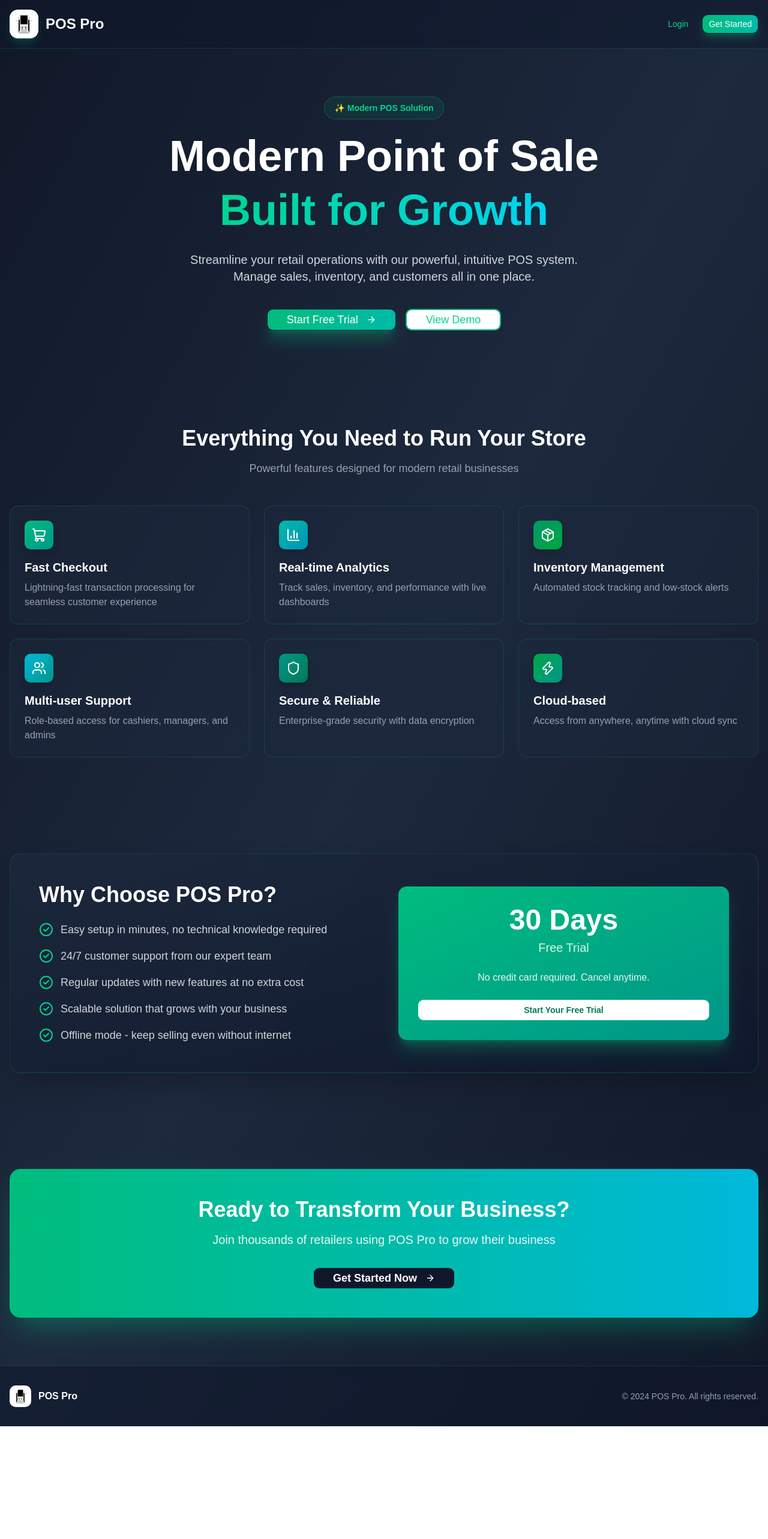
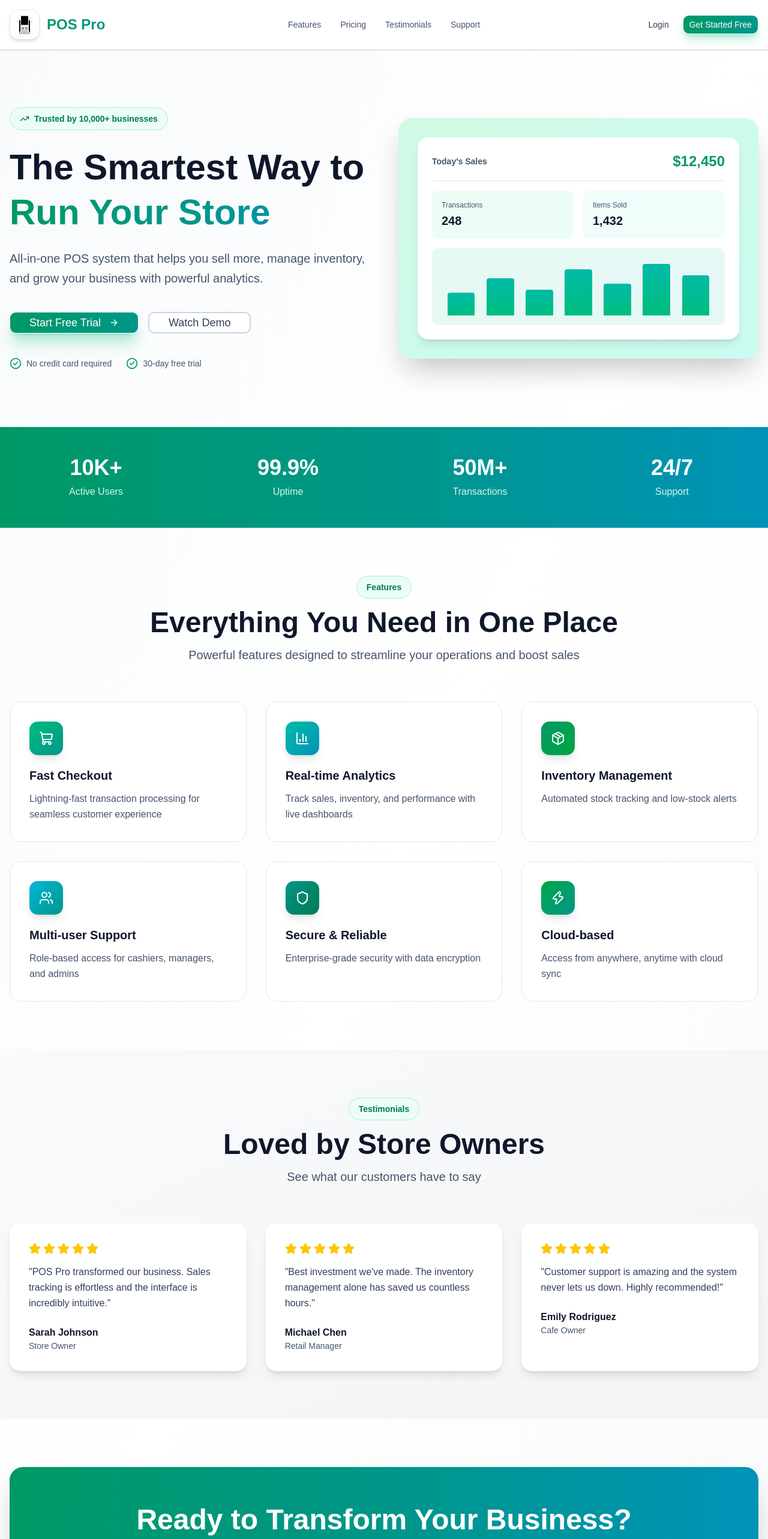
Before and after one commit to idoblon/pos-frontend, a React (Vite) app: page / in a window 1280 px wide. Shown: the top 2566 px of the page at 60% size. Before the commit the page ends 2378 px from the top, so only its background shows below. Built offline with nearby package versions, Linux system fonts and the light colour scheme.

Commit message:
changes in landing page

```diff
--- a/src/pages/Auth/Login.jsx
+++ b/src/pages/Auth/Login.jsx
@@ -40,19 +40,19 @@ const Login = () => {
   };
 
   return (
-    <div className="min-h-screen bg-gradient-to-br from-slate-900 via-gray-900 to-slate-950 flex items-center justify-center p-4 relative">
+    <div className="min-h-screen bg-gradient-to-br from-slate-100 via-gray-100 to-slate-200 flex items-center justify-center p-4 relative">
       <div className="w-full max-w-md">
         <div className="text-center mb-8">
           <div className="flex items-center justify-center space-x-2 mb-4">
             <div className="bg-white p-2 rounded-xl shadow-lg">
               <img src={posLogo} alt="POS" style={{ width: 32, height: 32, objectFit: "contain" }} />
             </div>
-            <span className="text-2xl font-bold text-white">POS Pro</span>
+            <span className="text-2xl font-bold text-slate-800">POS Pro</span>
           </div>
-          <h1 className="text-2xl font-bold text-white">
+          <h1 className="text-2xl font-bold text-slate-800">
             {showForgotPassword ? "Reset Password" : "Welcome Back"}
           </h1>
-          <p className="text-gray-400 mt-2">
+          <p className="text-slate-600 mt-2">
             {showForgotPassword
               ? "Enter your email to reset your password"
               : "Sign in to your account"}
--- a/src/pages/Auth/Signup.jsx
+++ b/src/pages/Auth/Signup.jsx
@@ -48,7 +48,7 @@ const Signup = () => {
   };
 
   return (
-    <div className="min-h-screen bg-gradient-to-br from-slate-900 via-gray-900 to-slate-950 flex items-center justify-center p-4">
+    <div className="min-h-screen bg-gradient-to-br from-slate-100 via-gray-100 to-slate-200 flex items-center justify-center p-4">
       <div className="w-full max-w-md">
 
         {/* Logo + Title */}
@@ -57,10 +57,10 @@ const Signup = () => {
             <div className="bg-white p-2 rounded-xl shadow-lg">
               <img src={posLogo} alt="POS" style={{ width: 32, height: 32, objectFit: "contain" }} />
             </div>
-            <span className="text-2xl font-bold text-white">POS Pro</span>
+            <span className="text-2xl font-bold text-slate-800">POS Pro</span>
           </div>
-          <h1 className="text-2xl font-bold text-white">Create Store Account</h1>
-          <p className="text-gray-400 mt-2">Register as a Store Admin to get started</p>
+          <h1 className="text-2xl font-bold text-slate-800">Create Store Account</h1>
+          <p className="text-slate-600 mt-2">Register as a Store Admin to get started</p>
         </div>
 
         <div className="bg-card rounded-2xl shadow-xl p-8">
--- a/src/pages/Landing.jsx
+++ b/src/pages/Landing.jsx
@@ -11,6 +11,9 @@ import {
   Zap,
   ArrowRight,
   CheckCircle2,
+  TrendingUp,
+  Clock,
+  Star,
 } from "lucide-react";
 
 const Landing = () => {
@@ -53,154 +56,239 @@ const Landing = () => {
     },
   ];
 
+  const stats = [
+    { value: "10K+", label: "Active Users" },
+    { value: "99.9%", label: "Uptime" },
+    { value: "50M+", label: "Transactions" },
+    { value: "24/7", label: "Support" },
+  ];
+
+  const testimonials = [
+    {
+      name: "Sarah Johnson",
+      role: "Store Owner",
+      content: "POS Pro transformed our business. Sales tracking is effortless and the interface is incredibly intuitive.",
+      rating: 5,
+    },
+    {
+      name: "Michael Chen",
+      role: "Retail Manager",
+      content: "Best investment we've made. The inventory management alone has saved us countless hours.",
+      rating: 5,
+    },
+    {
+      name: "Emily Rodriguez",
+      role: "Cafe Owner",
+      content: "Customer support is amazing and the system never lets us down. Highly recommended!",
+      rating: 5,
+    },
+  ];
+
   return (
-    <div className="min-h-screen bg-gradient-to-br from-gray-900 via-slate-800 to-gray-900">
+    <div className="min-h-screen bg-gradient-to-br from-slate-50 via-white to-gray-50">
       {/* Header */}
-      <header className="border-b border-emerald-500/20 bg-slate-900/50 backdrop-blur-md sticky top-0 z-50">
+      <header className="border-b border-gray-200 bg-white/90 backdrop-blur-lg sticky top-0 z-50 shadow-sm">
         <div className="container mx-auto px-4 py-4 flex items-center justify-between">
           <div className="flex items-center space-x-3">
-            <div className="bg-white p-2 rounded-xl shadow-lg shadow-emerald-500/20">
+            <div className="bg-white p-2 rounded-xl shadow-md border border-gray-200">
               <img src={posLogo} alt="POS Pro" className="w-8 h-8" />
             </div>
-            <span className="text-2xl font-bold text-white">POS Pro</span>
+            <span className="text-2xl font-bold bg-gradient-to-r from-emerald-600 to-teal-600 bg-clip-text text-transparent">POS Pro</span>
           </div>
+          <nav className="hidden md:flex gap-8 text-sm font-medium text-slate-600 absolute left-1/2 transform -translate-x-1/2">
+            <a href="#features" className="hover:text-emerald-600 transition-colors">Features</a>
+            <a href="#pricing" className="hover:text-emerald-600 transition-colors">Pricing</a>
+            <a href="#testimonials" className="hover:text-emerald-600 transition-colors">Testimonials</a>
+            <a href="#support" className="hover:text-emerald-600 transition-colors">Support</a>
+          </nav>
           <div className="flex items-center gap-3">
             <Link to="/login">
-              <Button variant="ghost" className="text-emerald-400 hover:text-emerald-300 hover:bg-emerald-500/10">Login</Button>
+              <Button variant="ghost" className="text-slate-700 hover:text-slate-900 hover:bg-slate-100">Login</Button>
             </Link>
             <Link to="/signup">
-              <Button className="bg-gradient-to-r from-emerald-500 to-teal-500 hover:from-emerald-600 hover:to-teal-600 text-white shadow-lg shadow-emerald-500/30">Get Started</Button>
+              <Button className="bg-gradient-to-r from-emerald-600 to-teal-600 hover:from-emerald-700 hover:to-teal-700 text-white shadow-lg shadow-emerald-500/30">Get Started Free</Button>
             </Link>
           </div>
         </div>
       </header>
 
       {/* Hero Section */}
-      <section className="container mx-auto px-4 py-20 text-center">
-        <div className="max-w-4xl mx-auto space-y-6">
-          <div className="inline-block px-4 py-2 bg-emerald-500/10 border border-emerald-500/30 rounded-full text-emerald-400 text-sm font-semibold mb-4">
-            ✨ Modern POS Solution
+      <section className="container mx-auto px-4 py-16 md:py-24">
+        <div className="grid md:grid-cols-2 gap-12 items-center">
+          <div className="space-y-6">
+            <div className="inline-flex items-center gap-2 px-4 py-2 bg-emerald-50 border border-emerald-200 rounded-full text-emerald-700 text-sm font-semibold">
+              <TrendingUp className="w-4 h-4" />
+              Trusted by 10,000+ businesses
             </div>
-          <h1 className="text-5xl md:text-7xl font-bold leading-tight text-white">
-            Modern Point of Sale
-            <br />
-            <span className="bg-gradient-to-r from-emerald-400 via-teal-400 to-cyan-400 bg-clip-text text-transparent">
-              Built for Growth
+            <h1 className="text-4xl md:text-6xl font-bold leading-tight text-slate-900">
+              The Smartest Way to
+              <span className="block bg-gradient-to-r from-emerald-600 via-teal-600 to-cyan-600 bg-clip-text text-transparent">
+                Run Your Store
               </span>
             </h1>
-          <p className="text-xl text-gray-300 max-w-2xl mx-auto">
-            Streamline your retail operations with our powerful, intuitive POS system.
-            Manage sales, inventory, and customers all in one place.
+            <p className="text-xl text-slate-600 leading-relaxed">
+              All-in-one POS system that helps you sell more, manage inventory, and grow your business with powerful analytics.
             </p>
-          <div className="flex items-center justify-center gap-4 pt-4">
+            <div className="flex flex-col sm:flex-row gap-4 pt-4">
               <Link to="/signup">
-              <Button size="lg" className="text-lg px-8 bg-gradient-to-r from-emerald-500 to-teal-500 hover:from-emerald-600 hover:to-teal-600 text-white shadow-xl shadow-emerald-500/30">
+                <Button size="lg" className="text-lg px-8 bg-gradient-to-r from-emerald-600 to-teal-600 hover:from-emerald-700 hover:to-teal-700 text-white shadow-xl shadow-emerald-500/30 w-full sm:w-auto">
                   Start Free Trial <ArrowRight className="ml-2 w-5 h-5" />
                 </Button>
               </Link>
               <Link to="/login">
-              <Button size="lg" variant="outline" className="text-lg px-8 border-2 border-emerald-500 text-emerald-400 hover:bg-emerald-500/10">
-                View Demo
+                <Button size="lg" variant="outline" className="text-lg px-8 border-2 border-slate-300 text-slate-700 hover:bg-slate-50 w-full sm:w-auto">
+                  Watch Demo
                 </Button>
               </Link>
+            </div>
+            <div className="flex items-center gap-6 pt-4 text-sm text-slate-600">
+              <div className="flex items-center gap-2">
+                <CheckCircle2 className="w-5 h-5 text-emerald-600" />
+                No credit card required
+              </div>
+              <div className="flex items-center gap-2">
+                <CheckCircle2 className="w-5 h-5 text-emerald-600" />
+                30-day free trial
+              </div>
+            </div>
+          </div>
+          <div className="relative">
+            <div className="bg-gradient-to-br from-emerald-100 to-teal-100 rounded-3xl p-8 shadow-2xl">
+              <div className="bg-white rounded-2xl p-6 shadow-lg">
+                <div className="space-y-4">
+                  <div className="flex items-center justify-between pb-4 border-b">
+                    <div className="text-sm font-semibold text-slate-600">Today's Sales</div>
+                    <div className="text-2xl font-bold text-emerald-600">$12,450</div>
+                  </div>
+                  <div className="grid grid-cols-2 gap-4">
+                    <div className="bg-emerald-50 rounded-lg p-4">
+                      <div className="text-xs text-slate-600 mb-1">Transactions</div>
+                      <div className="text-xl font-bold text-slate-900">248</div>
+                    </div>
+                    <div className="bg-teal-50 rounded-lg p-4">
+                      <div className="text-xs text-slate-600 mb-1">Items Sold</div>
+                      <div className="text-xl font-bold text-slate-900">1,432</div>
+                    </div>
+                  </div>
+                  <div className="h-32 bg-gradient-to-r from-emerald-500/10 to-teal-500/10 rounded-lg flex items-end justify-around p-4">
+                    {[40, 65, 45, 80, 55, 90, 70].map((height, i) => (
+                      <div key={i} className="bg-gradient-to-t from-emerald-500 to-teal-500 rounded-t" style={{ width: '10%', height: `${height}%` }} />
+                    ))}
+                  </div>
+                </div>
+              </div>
+            </div>
+          </div>
+        </div>
+      </section>
+
+      {/* Stats Section */}
+      <section className="bg-gradient-to-r from-emerald-600 via-teal-600 to-cyan-600 py-12">
+        <div className="container mx-auto px-4">
+          <div className="grid grid-cols-2 md:grid-cols-4 gap-8">
+            {stats.map((stat, idx) => (
+              <div key={idx} className="text-center">
+                <div className="text-3xl md:text-4xl font-bold text-white mb-2">{stat.value}</div>
+                <div className="text-emerald-100">{stat.label}</div>
+              </div>
+            ))}
           </div>
         </div>
       </section>
 
       {/* Features Grid */}
-      <section className="container mx-auto px-4 py-20">
-        <div className="text-center mb-12">
-          <h2 className="text-3xl md:text-4xl font-bold mb-4 text-white">
-            Everything You Need to Run Your Store
+      <section id="features" className="container mx-auto px-4 py-20">
+        <div className="text-center mb-16">
+          <div className="inline-block px-4 py-2 bg-emerald-50 border border-emerald-200 rounded-full text-emerald-700 text-sm font-semibold mb-4">
+            Features
+          </div>
+          <h2 className="text-3xl md:text-5xl font-bold mb-4 text-slate-900">
+            Everything You Need in One Place
           </h2>
-          <p className="text-gray-400 text-lg">
-            Powerful features designed for modern retail businesses
+          <p className="text-xl text-slate-600 max-w-2xl mx-auto">
+            Powerful features designed to streamline your operations and boost sales
           </p>
         </div>
-        <div className="grid md:grid-cols-2 lg:grid-cols-3 gap-6">
+        <div className="grid md:grid-cols-2 lg:grid-cols-3 gap-8">
           {features.map((feature, idx) => (
             <div
               key={idx}
-              className="bg-slate-800/50 backdrop-blur-sm p-6 rounded-xl border border-emerald-500/20 hover:border-emerald-500/50 hover:shadow-xl hover:shadow-emerald-500/10 transition-all group"
+              className="bg-white p-8 rounded-2xl border border-gray-200 hover:border-emerald-300 hover:shadow-2xl transition-all group"
             >
-              <div className={`w-12 h-12 bg-gradient-to-br ${feature.color} rounded-lg flex items-center justify-center text-white mb-4 group-hover:scale-110 transition-transform shadow-lg`}>
+              <div className={`w-14 h-14 bg-gradient-to-br ${feature.color} rounded-xl flex items-center justify-center text-white mb-5 group-hover:scale-110 transition-transform shadow-lg`}>
                 {feature.icon}
               </div>
-              <h3 className="text-xl font-semibold mb-2 text-white">{feature.title}</h3>
-              <p className="text-gray-400">{feature.description}</p>
+              <h3 className="text-xl font-bold mb-3 text-slate-900">{feature.title}</h3>
+              <p className="text-slate-600 leading-relaxed">{feature.description}</p>
             </div>
           ))}
         </div>
       </section>
 
-      {/* Benefits Section */}
-      <section className="container mx-auto px-4 py-20">
-        <div className="bg-gradient-to-br from-slate-800/80 to-slate-900/80 backdrop-blur-sm rounded-2xl p-12 border border-emerald-500/20 shadow-2xl">
-          <div className="grid md:grid-cols-2 gap-12 items-center">
+      {/* Testimonials */}
+      <section id="testimonials" className="bg-gradient-to-br from-slate-50 to-gray-100 py-20">
+        <div className="container mx-auto px-4">
+          <div className="text-center mb-16">
+            <div className="inline-block px-4 py-2 bg-emerald-50 border border-emerald-200 rounded-full text-emerald-700 text-sm font-semibold mb-4">
+              Testimonials
+            </div>
+            <h2 className="text-3xl md:text-5xl font-bold mb-4 text-slate-900">
+              Loved by Store Owners
+            </h2>
+            <p className="text-xl text-slate-600">
+              See what our customers have to say
+            </p>
+          </div>
+          <div className="grid md:grid-cols-3 gap-8">
+            {testimonials.map((testimonial, idx) => (
+              <div key={idx} className="bg-white p-8 rounded-2xl shadow-lg">
+                <div className="flex gap-1 mb-4">
+                  {[...Array(testimonial.rating)].map((_, i) => (
+                    <Star key={i} className="w-5 h-5 fill-yellow-400 text-yellow-400" />
+                  ))}
+                </div>
+                <p className="text-slate-700 mb-6 leading-relaxed">"{testimonial.content}"</p>
                 <div>
-              <h2 className="text-3xl md:text-4xl font-bold mb-6 text-white">
-                Why Choose POS Pro?
-              </h2>
-              <div className="space-y-4">
-                {[
-                  "Easy setup in minutes, no technical knowledge required",
-                  "24/7 customer support from our expert team",
-                  "Regular updates with new features at no extra cost",
-                  "Scalable solution that grows with your business",
-                  "Offline mode - keep selling even without internet",
-                ].map((benefit, idx) => (
-                  <div key={idx} className="flex items-start gap-3">
-                    <CheckCircle2 className="w-6 h-6 text-emerald-400 flex-shrink-0 mt-0.5" />
-                    <span className="text-lg text-gray-300">{benefit}</span>
+                  <div className="font-semibold text-slate-900">{testimonial.name}</div>
+                  <div className="text-sm text-slate-600">{testimonial.role}</div>
+                </div>
               </div>
             ))}
-              </div>
-            </div>
-            <div className="bg-gradient-to-br from-emerald-500 to-teal-600 rounded-xl p-8 text-center shadow-xl shadow-emerald-500/30">
-              <div className="text-5xl font-bold mb-2 text-white">30 Days</div>
-              <div className="text-xl text-emerald-100 mb-6">Free Trial</div>
-              <p className="mb-6 text-white/90">No credit card required. Cancel anytime.</p>
-              <Link to="/signup">
-                <Button size="lg" className="w-full bg-white hover:bg-gray-100 text-emerald-700 font-semibold">
-                  Start Your Free Trial
-                </Button>
-              </Link>
-            </div>
           </div>
         </div>
       </section>
 
       {/* CTA Section */}
       <section className="container mx-auto px-4 py-20">
-        <div className="bg-gradient-to-r from-emerald-500 via-teal-500 to-cyan-500 rounded-2xl p-12 text-center shadow-2xl shadow-emerald-500/40">
-          <h2 className="text-3xl md:text-4xl font-bold mb-4 text-white">
+        <div className="bg-gradient-to-r from-emerald-600 via-teal-600 to-cyan-600 rounded-3xl p-12 md:p-16 text-center shadow-2xl">
+          <h2 className="text-3xl md:text-5xl font-bold mb-6 text-white">
             Ready to Transform Your Business?
           </h2>
-          <p className="text-xl mb-8 text-white/90">
-            Join thousands of retailers using POS Pro to grow their business
+          <p className="text-xl mb-8 text-white/90 max-w-2xl mx-auto">
+            Join thousands of retailers using POS Pro to streamline operations and increase revenue
           </p>
+          <div className="flex flex-col sm:flex-row gap-4 justify-center">
             <Link to="/signup">
-            <Button size="lg" className="text-lg px-8 bg-slate-900 hover:bg-slate-800 text-white font-semibold">
-              Get Started Now <ArrowRight className="ml-2 w-5 h-5" />
+              <Button size="lg" className="text-lg px-10 bg-white hover:bg-gray-50 text-emerald-700 font-semibold shadow-xl">
+                Start Free Trial <ArrowRight className="ml-2 w-5 h-5" />
               </Button>
             </Link>
+            <Link to="/login">
+              <Button size="lg" variant="outline" className="text-lg px-10 border-2 border-white text-white hover:bg-white/10">
+                View Demo
+              </Button>
+            </Link>
+          </div>
+          <p className="text-white/80 text-sm mt-6">No credit card required • 30-day free trial • Cancel anytime</p>
         </div>
       </section>
 
       {/* Footer */}
-      <footer className="border-t border-emerald-500/20 bg-slate-900/50 backdrop-blur-md">
-        <div className="container mx-auto px-4 py-8">
-          <div className="flex flex-col md:flex-row items-center justify-between gap-4">
-            <div className="flex items-center space-x-3">
-              <div className="bg-white p-1.5 rounded-lg">
-                <img src={posLogo} alt="POS Pro" className="w-6 h-6" />
-              </div>
-              <span className="font-semibold text-white">POS Pro</span>
-            </div>
-            <p className="text-sm text-gray-400">
+      <footer className="border-t border-gray-200 bg-white py-8">
+        <div className="container mx-auto px-4">
+          <p className="text-sm text-slate-600 text-center">
             © 2024 POS Pro. All rights reserved.
           </p>
-          </div>
         </div>
       </footer>
     </div>
```
Lines whose indentation alone changed are shown as unchanged.
